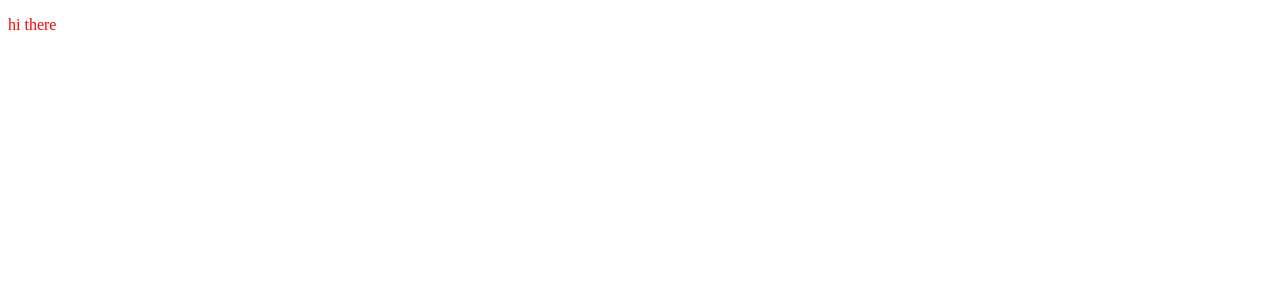
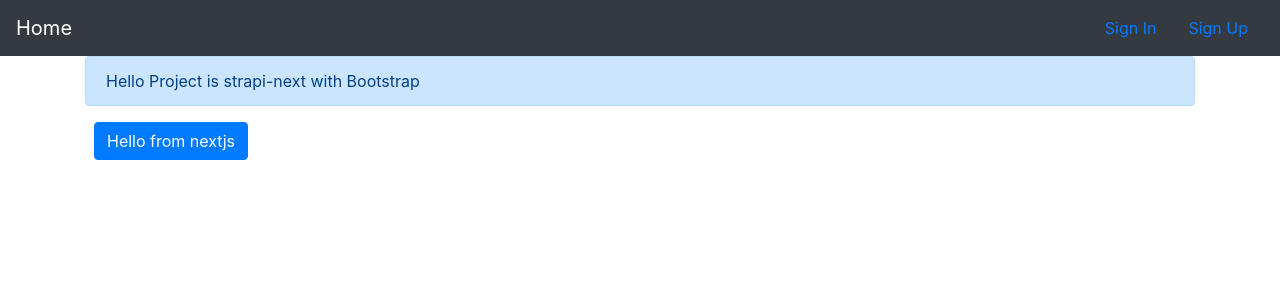
Before and after one commit to countzero1000/Mismatch-Site, a Next.js app: page / in a window 1280 px wide. Shown: the top 300 px of the page. Built offline with nearby package versions, Linux system fonts and the light colour scheme.

Commit message:
added better styling

```diff
--- /dev/null
+++ b/components/Layout.js
@@ -0,0 +1,66 @@
+import React from "react";
+import Head from "next/head";
+import Link from "next/link";
+
+import { Container, Nav, NavItem } from "reactstrap";
+
+class Layout extends React.Component {
+  constructor(props) {
+    super(props);
+  }
+  static async getInitialProps({ req }) {
+    let pageProps = {};
+    if (Component.getInitialProps) {
+      pageProps = await Component.getInitialProps(ctx);
+    }
+
+    return { pageProps };
+  }
+  render() {
+    const { children } = this.props;
+    const title = "Welcome to Nextjs";
+    return (
+      <div>
+        <Head>
+          <title>{title}</title>
+          <meta charSet="utf-8" />
+          <meta
+            name="viewport"
+            content="initial-scale=1.0, width=device-width"
+          />
+          <link
+            rel="stylesheet"
+            href="https://maxcdn.bootstrapcdn.com/bootstrap/4.0.0/css/bootstrap.min.css"
+            integrity="sha384-Gn5384xqQ1aoWXA+058RXPxPg6fy4IWvTNh0E263XmFcJlSAwiGgFAW/dAiS6JXm"
+            crossOrigin="anonymous"
+          />
+          <script src="https://js.stripe.com/v3" />
+        </Head>
+        <header>
+          <Nav className="navbar navbar-dark bg-dark">
+            <NavItem>
+              <Link href="/">
+                <a className="navbar-brand">Home</a>
+              </Link>
+            </NavItem>
+
+            <NavItem className="ml-auto">
+              <Link href="/signin">
+                <a className="nav-link">Sign In</a>
+              </Link>
+            </NavItem>
+
+            <NavItem>
+              <Link href="/signup">
+                <a className="nav-link"> Sign Up</a>
+              </Link>
+            </NavItem>
+          </Nav>
+        </header>
+        <Container>{children}</Container>
+      </div>
+    );
+  }
+}
+
+export default Layout;
--- /dev/null
+++ b/pages/_app.js
@@ -0,0 +1,35 @@
+import React from "react";
+import App, { Container } from "next/app";
+import Head from "next/head";
+
+
+export default class MyApp extends App {
+  static async getInitialProps({ Component, router, ctx }) {
+    let pageProps = {};
+
+    if (Component.getInitialProps) {
+      pageProps = await Component.getInitialProps(ctx);
+    }
+    return { pageProps };
+  }
+
+  render() {
+    const { Component, pageProps } = this.props;
+    return (
+      <>
+        <Head>
+          <link
+            rel="stylesheet"
+            href="https://maxcdn.bootstrapcdn.com/bootstrap/4.0.0/css/bootstrap.min.css"
+            integrity="sha384-Gn5384xqQ1aoWXA+058RXPxPg6fy4IWvTNh0E263XmFcJlSAwiGgFAW/dAiS6JXm"
+            crossOrigin="anonymous"
+          />
+        </Head>
+
+        <Container>
+          <Component {...pageProps} />
+        </Container>
+      </>
+    );
+  }
+}
--- a/pages/index.js
+++ b/pages/index.js
@@ -1,5 +1,15 @@
-function HiThere() {
-    return <p style={{ color: 'red' }}>hi there</p>;
-  }
-
-  export default HiThere;
+/* /pages/index.js */
+import { Button, Alert } from "reactstrap";
+import Layout from "../components/Layout";
+export default () => {
+  return (
+    <Layout>
+      <div>
+        <Alert color="primary">
+          Hello Project is strapi-next with Bootstrap
+        </Alert>
+        &nbsp; <Button color="primary">Hello from nextjs</Button>
+      </div>
+    </Layout>
+  );
+};
```
Also changed, not shown: 1 other file (tests, documents, lock files or other folders).
